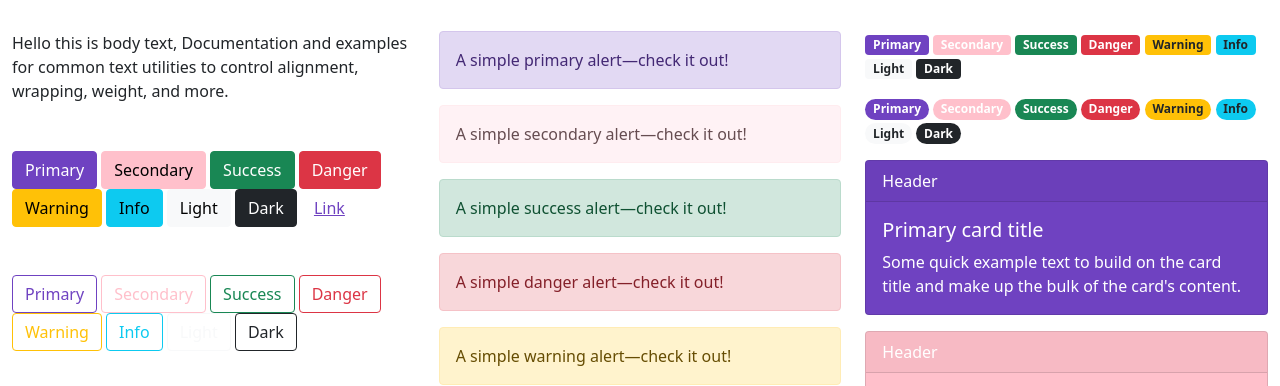
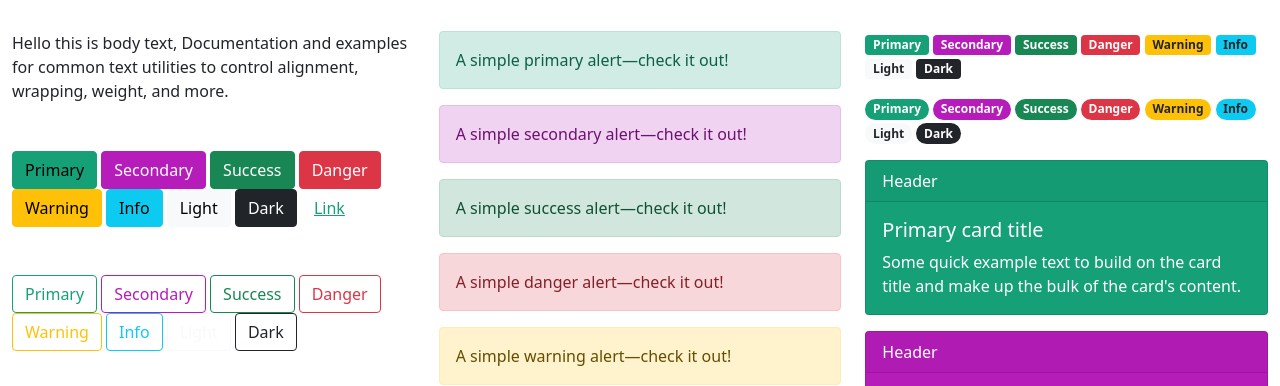
Before and after one commit to Narquil/Portfolio-prototype, a website: page theming-kit.html in a window 1280 px wide. Shown: the part 57-443 px from the top of the page. Drawn offline with nearby package versions, Linux system fonts and the light colour scheme.

Commit message:
scss cleanup

```diff
--- a/app/scss/abstracts/_variables.scss
+++ b/app/scss/abstracts/_variables.scss
@@ -1,8 +1,10 @@
 // custom variables
-$primary: #6f42c1;
-$secondary: pink;
+$custom-primary: #16a078;
+$custom-secondary: #b61cba;
 
-// white and gray colors
+// override Bootstrap variables
+$primary: $custom-primary;
+$secondary: $custom-secondary;
 
-
+// import Bootstrap
 @import "../../../node_modules/bootstrap/scss/bootstrap.scss";
```
Also changed, not shown: dist/css/styles.css, dist/css/styles.min.css, 2 other files.
